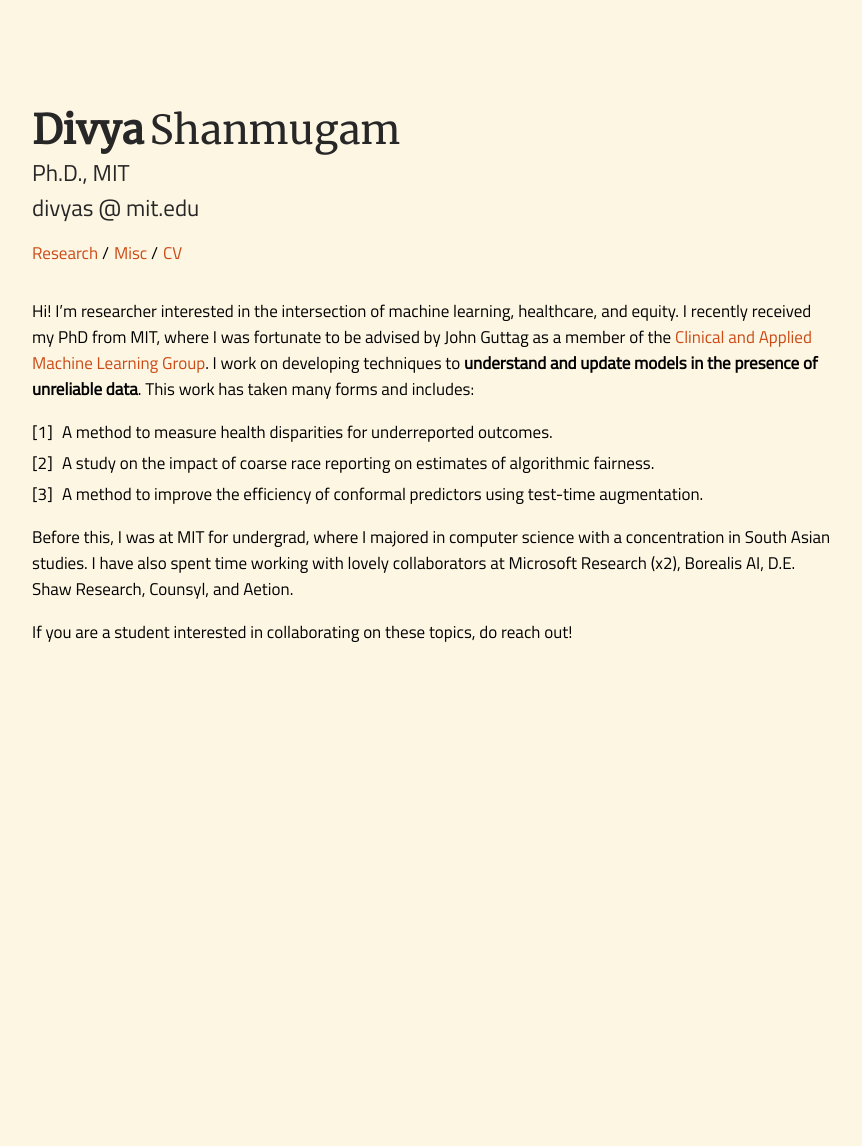
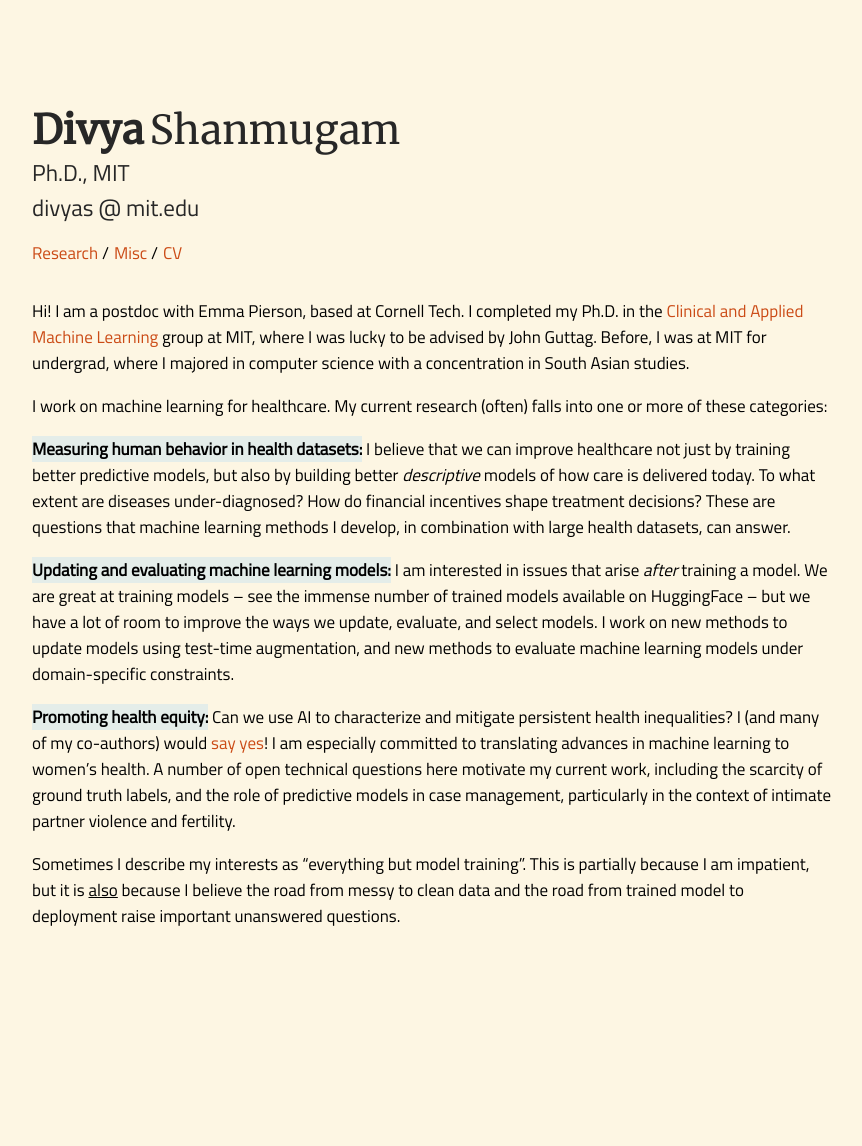
Before and after one commit to dmshanmugam/dmshanmugam.github.io, a Jekyll site: the page built from index.md, in a window 1280 px wide. Shown: the whole page, without its empty margins (208-1070 px from the left). Built offline with Jekyll 4.4.1, drawn with Linux system fonts in a browser that asks for light colours; before the commit the page ends 950 px from its top, so only the background shows below that.

Commit message:
postdoc update

```diff
--- a/index.md
+++ b/index.md
@@ -2,14 +2,63 @@
 layout: default
 ---
 
-Hi! I'm researcher interested in the intersection of machine learning, healthcare, and equity. I recently received my PhD from MIT, where I was fortunate to be advised by John Guttag as a member of the [Clinical and Applied Machine Learning Group](https://mit-caml.github.io). I work on developing techniques to **understand and update models in the presence of unreliable data**. This work has taken many forms and includes:
-1. A method to measure health disparities for underreported outcomes.
-2. A study on the impact of coarse race reporting on estimates of algorithmic fairness.
-3. A method to improve the efficiency of conformal predictors using test-time augmentation.
+Hi! I am a postdoc with Emma Pierson, based at Cornell Tech. I completed my Ph.D. in the [Clinical and Applied Machine Learning](https://caml.csail.mit.edu/) group at MIT, where I was lucky to be advised by John Guttag.
+Before, I was at MIT for undergrad, where I majored in computer science with a concentration in South Asian studies.
+
+I work on machine learning for healthcare. My current research (often) falls into one or more of these categories:
+
+**<mark style="background-color: #ADD9F450;"> Measuring human behavior in health datasets:</mark>**  I believe that we can improve healthcare not just
+by training better predictive models, but also by building better *descriptive* models of how care is delivered today. To what extent are diseases under-diagnosed?
+How do financial incentives shape treatment decisions? These are questions that machine learning methods I develop, in combination with large health datasets, can answer.
+
+<!-- Datasets used in machine learning for healthcare are shaped by a complex system of human interaction and financial incentives.
+I like thinking about how we can develop machine learning methods to measure processes that shape observable data, in order to:
+(1) better understand the ways in which observable data differs from the data we wish to observe and
+(2) reason about the behavior of machine learning models trained on this data. -->
+
+<!-- I've thought about this in the context of *underdiagnosis* (of intimate partner violence (NWH 2024), and in ongoing work, genetic disease and cardiovascular outcomes),
+*patterns of health access* (heart failure), and most recently, *overtreatment*. -->
+
+**<mark style="background-color: #ADD9F450;">  Updating and evaluating machine learning models:</mark>** I am interested in issues that arise *after* training a model. We are great at training models -- see the immense number of trained models available on HuggingFace -- but we have a lot of room to improve the ways we update, evaluate, and select models. I work on new methods to update models using test-time augmentation, and new methods to evaluate machine learning models under domain-specific constraints.
+
+<!-- One powerful way to update a trained classifier is test-time augmentation [1, 2, 3, 4], a method that generates an ensemble of predictions using a single classifier by perturbing the input data. Test-time augmentation has several nice properties, all for the cost of multiple forward passes; I've looked at the effects of TTA on accuracy, robustness, and uncertainty estimation:
+
+I'm also interested in questions on model evaluation. The standard approach to model evaluation is to use a large labeled dataset, an expensive-at-best and impossible-at-worst procedure. I've thought about the implications of race data on assessments of algorithmic fairness, and how we can evaluate models with limited labeled data (under review). -->
 
 
-<!-- Measuring rates of underreporting I work on techniques to 1)  model societal biases in large health datasets and 2) improve existing models by learning to transform the *data* instead of the model. My recent work has considered how we can measure health disparities (even when an outcome is underreported!) and the impact of coarse race reporting on estimates of algorithmic fairness. -->
+**<mark style="background-color: #ADD9F450;"> Promoting health equity:</mark>** Can we use AI to characterize and mitigate persistent health inequalities? I (and many of my co-authors) would [say yes](https://arxiv.org/abs/2312.14804)!
+I am especially committed to translating advances in machine learning to women's health. A number of open technical questions here motivate my current work,
+including the scarcity of ground truth labels, and the role of predictive models in case management, particularly in the context of intimate partner violence and fertility.
 
-Before this, I was at MIT for undergrad, where I majored in computer science with a concentration in South Asian studies. I have also spent time working with lovely collaborators at Microsoft Research (x2), Borealis AI, D.E. Shaw Research, Counsyl, and Aetion.
+Sometimes I describe my interests as "everything but model training". This is partially because I am impatient, but it is <ins>also</ins> because I believe the road from messy to clean data and the road from trained model to deployment raise important unanswered questions.
 
-If you are a student interested in collaborating on these topics, do reach out!
+<!-- If you are a student interested in collaborating on these topics, do reach out! -->
+
+<!-- Future:
+    EHR underdiagnosis, genetic underdiagnosis
+    -->
+
+<!-- Future:
+    Birth Control Switches
+    Birth prediction -->
+<!-- There is increased interest in reducing, reusing, and recycling machine learning models, particularly in downstream applications.  -->
+
+<!-- I also use the intersection of machine learning and healthcare as a "model organism" for the interface between practitioners and machine learning researchers.  -->
+<!-- There are fundamental questions about updating and evaluating models that challenge us today. -->
+
+
+<!-- (1) Building better *descriptive* models of how care is delivered today. To what extent are diseases under-diagnosed?
+How do financial incentives shape treatment decisions? These are questions that machine learning methods I develop, in combination with large health datasets, can answer.
+
+(2) Building better methods to update and evaluate machine learning models for context-specific tasks.
+
+(3) Using machine learning to *promote* health equity.  -->
+
+
+<!-- - How can we use test-time augmentation to update a model to be more accurate? (ICCV 2021,  ICML UDL Workshop 2023)
+- How can we use test-time augmentation to be more robust to out-of-distribution examples? (ICML UDL Workshop 2022)
+- How do we update a model to produce more reliable uncertainty estimates? (under review) -->
+
+<!-- - What are the risks of using coarse race data to evaluate clinical risk scores? (MLHC 23)
+- How can we facilitate semantically-grounded, context-specific evaluation (CHI 23)
+- How can we best evaluate classifiers in the absence of abundant labeled data? (under review) -->
```
Also changed, not shown: contact.md (+1 -1 lines), publications.md (+22 -8 lines), trash.md (added, +9 -0 lines), 4 other files.
